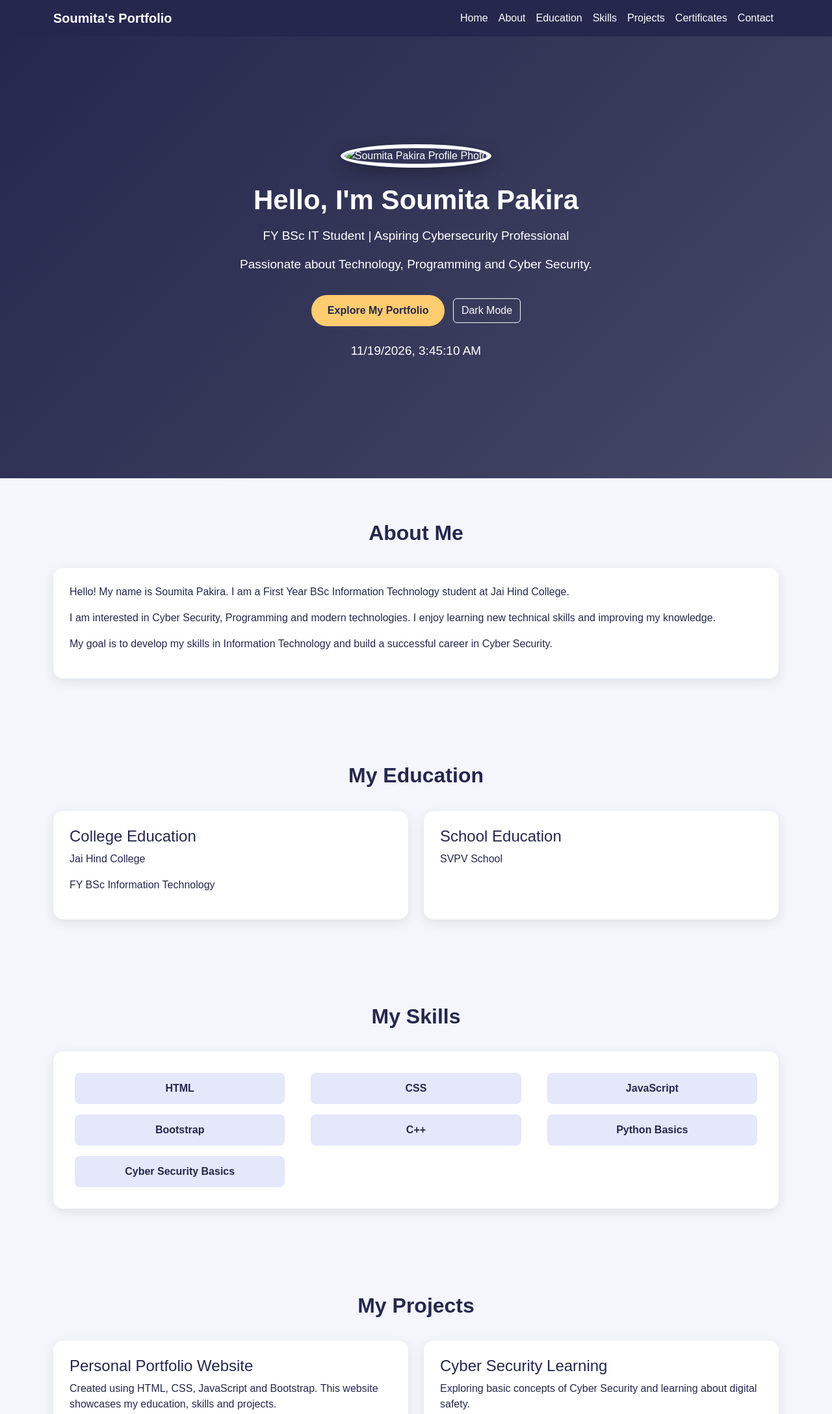
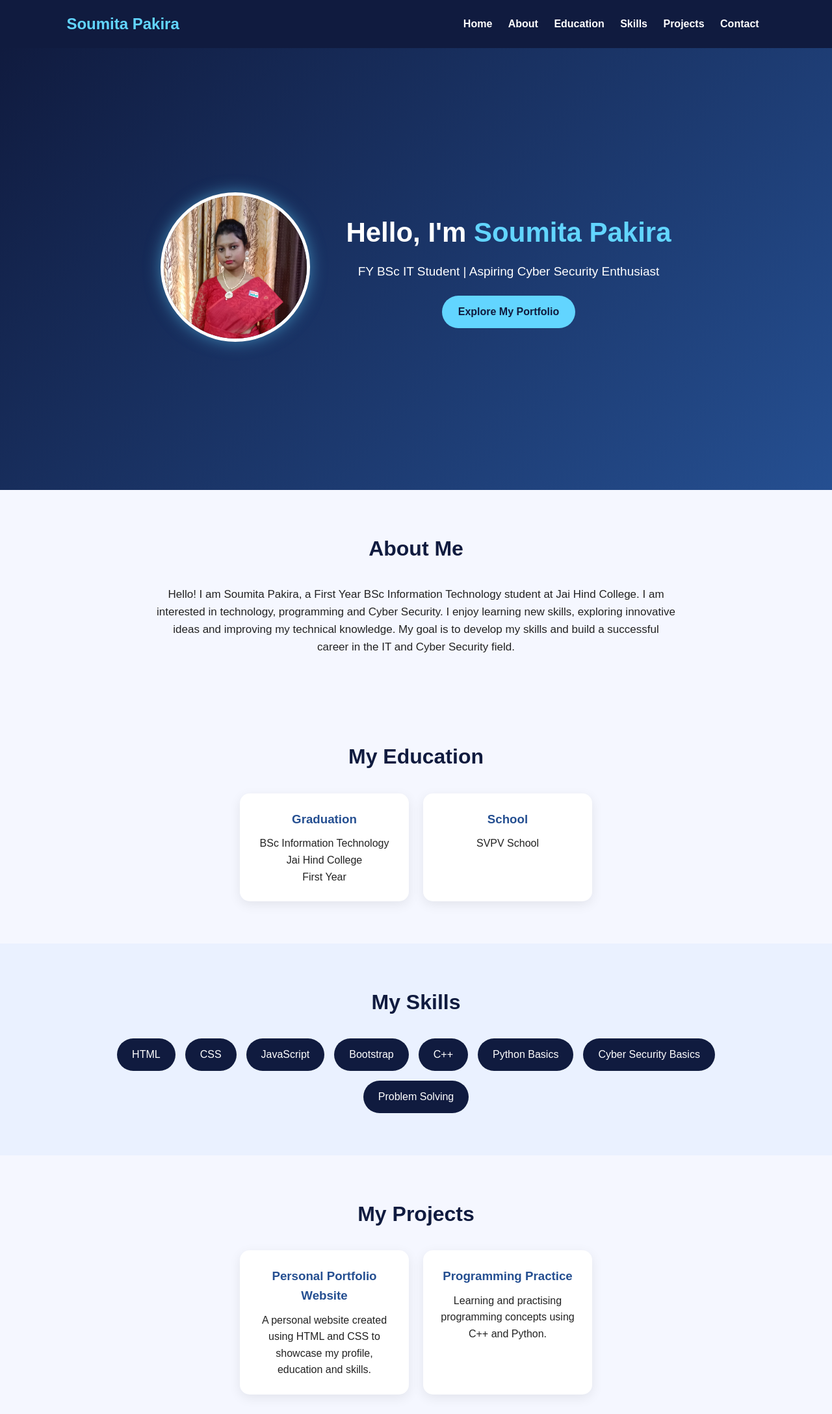
Before and after one commit to soumitapakira783-pixel/my_portfolio-website-, a plain HTML site: page index.html in a window 1280 px wide. Shown: the top 2176 px of the page at 65% size. Drawn offline with nearby package versions, Linux system fonts and the light colour scheme.

Commit message:
Update index.html

```diff
--- a/index.html
+++ b/index.html
@@ -5,9 +5,7 @@
     <meta charset="UTF-8">
     <meta name="viewport" content="width=device-width, initial-scale=1.0">
 
-    <title>Soumita Pakira | Personal Portfolio</title>
-
-    <link href="https://cdn.jsdelivr.net/npm/bootstrap@5.3.3/dist/css/bootstrap.min.css" rel="stylesheet">
+    <title>Soumita Pakira | IT Student Portfolio</title>
 
     <style>
         * {
@@ -19,129 +17,191 @@
 
         body {
             font-family: Arial, sans-serif;
-            background: #f4f6fc;
-            color: #25274d;
+            background: #f5f7ff;
+            color: #222;
+            line-height: 1.6;
         }
 
-        .navbar {
-            background: #25274d;
+        header {
+            background: #101b3f;
+            color: white;
+            padding: 18px 8%;
+            display: flex;
+            justify-content: space-between;
+            align-items: center;
+            flex-wrap: wrap;
         }
 
-        .navbar-brand, .nav-link {
-            color: white !important;
+        header h2 {
+            color: #62d5ff;
         }
 
-        .nav-link:hover {
-            color: #ffcc70 !important;
+        nav a {
+            color: white;
+            text-decoration: none;
+            margin: 8px 10px;
+            font-weight: bold;
         }
 
-        .home {
+        nav a:hover {
+            color: #62d5ff;
+        }
+
+        .hero {
             min-height: 85vh;
+            background: linear-gradient(135deg, #101b3f, #254f91);
+            color: white;
             display: flex;
             align-items: center;
+            justify-content: center;
+            gap: 55px;
+            padding: 60px 8%;
+            flex-wrap: wrap;
             text-align: center;
-            background: linear-gradient(135deg, #25274d, #464866);
-            color: white;
-            padding: 60px 15px;
         }
 
         .profile-img {
-            width: 220px;
-            height: 220px;
+            width: 230px;
+            height: 230px;
             object-fit: cover;
             border-radius: 50%;
-            border: 6px solid white;
-            box-shadow: 0 8px 25px rgba(0,0,0,0.3);
-            margin-bottom: 25px;
+            border: 5px solid white;
+            box-shadow: 0 0 25px rgba(98,213,255,0.5);
         }
 
-        .home h1 {
+        .hero h1 {
             font-size: 42px;
+            margin-bottom: 12px;
+        }
+
+        .hero h1 span {
+            color: #62d5ff;
+        }
+
+        .hero p {
+            font-size: 19px;
+            margin-bottom: 22px;
+        }
+
+        .btn {
+            display: inline-block;
+            background: #62d5ff;
+            color: #101b3f;
+            padding: 12px 25px;
+            border-radius: 25px;
+            text-decoration: none;
             font-weight: bold;
         }
 
-        .home p {
-            font-size: 19px;
-        }
-
-        .btn-custom {
-            background: #ffcc70;
-            color: #25274d;
-            font-weight: bold;
-            border-radius: 25px;
-            padding: 12px 25px;
-            border: none;
-        }
-
-        .btn-custom:hover {
+        .btn:hover {
             background: white;
-            color: #25274d;
         }
 
         section {
-            padding: 65px 0;
-            scroll-margin-top: 65px;
+            padding: 65px 9%;
         }
 
         .section-title {
             text-align: center;
-            font-weight: bold;
-            margin-bottom: 35px;
-            color: #25274d;
+            color: #101b3f;
+            font-size: 32px;
+            margin-bottom: 30px;
         }
 
-        .custom-card {
+        .about, .education, .contact {
+            text-align: center;
+        }
+
+        .about p {
+            max-width: 800px;
+            margin: auto;
+            font-size: 17px;
+        }
+
+        .card-container {
+            display: flex;
+            justify-content: center;
+            flex-wrap: wrap;
+            gap: 22px;
+        }
+
+        .card {
             background: white;
-            border: none;
+            padding: 25px;
+            width: 260px;
             border-radius: 15px;
-            padding: 25px;
-            height: 100%;
-            box-shadow: 0 5px 18px rgba(0,0,0,0.09);
+            box-shadow: 0 5px 18px rgba(0,0,0,0.08);
+            text-align: center;
             transition: 0.3s;
         }
 
-        .custom-card:hover {
-            transform: translateY(-6px);
+        .card:hover {
+            transform: translateY(-7px);
+        }
+
+        .card h3 {
+            color: #254f91;
+            margin-bottom: 10px;
+        }
+
+        .skills {
+            background: #eaf1ff;
+        }
+
+        .skill-list {
+            display: flex;
+            justify-content: center;
+            flex-wrap: wrap;
+            gap: 15px;
         }
 
         .skill {
-            background: #e5e8fa;
-            padding: 12px;
-            border-radius: 8px;
-            margin: 8px;
-            text-align: center;
+            background: #101b3f;
+            color: white;
+            padding: 12px 23px;
+            border-radius: 25px;
+        }
+
+        .contact a {
+            color: #254f91;
+            text-decoration: none;
             font-weight: bold;
         }
 
-        .dark-mode {
-            background: #181824;
+        footer {
+            background: #101b3f;
             color: white;
+            text-align: center;
+            padding: 20px;
         }
 
-        .dark-mode .custom-card {
-            background: #303044;
-            color: white;
+        @media (max-width: 650px) {
+            header {
+                justify-content: center;
+                gap: 12px;
             }
 
-        .dark-mode .section-title {
-            color: #ffcc70;
+            nav {
+                text-align: center;
             }
 
-        footer {
-            background: #25274d;
-            color: white;
-            text-align: center;
-            padding: 25px;
+            nav a {
+                display: inline-block;
+                margin: 5px;
+                font-size: 14px;
             }
 
-        @media(max-width: 600px) {
-            .home h1 {
+            .hero h1 {
                 font-size: 30px;
             }
 
             .profile-img {
-                width: 175px;
-                height: 175px;
+                width: 190px;
+                height: 190px;
+            }
+
+            section {
+                padding: 45px 6%;
             }
         }
     </style>
@@ -149,243 +209,140 @@
 
 <body>
 
-<!-- Navigation -->
-<nav class="navbar navbar-expand-lg navbar-dark sticky-top">
-    <div class="container">
-        <a class="navbar-brand fw-bold" href="#home">Soumita's Portfolio</a>
+    <header>
+        <h2>Soumita Pakira</h2>
 
-        <button class="navbar-toggler" type="button"
-            data-bs-toggle="collapse" data-bs-target="#menu">
-            <span class="navbar-toggler-icon"></span>
-        </button>
+        <nav>
+            <a href="#home">Home</a>
+            <a href="#about">About</a>
+            <a href="#education">Education</a>
+            <a href="#skills">Skills</a>
+            <a href="#projects">Projects</a>
+            <a href="#contact">Contact</a>
+        </nav>
+    </header>
 
-        <div class="collapse navbar-collapse" id="menu">
-            <ul class="navbar-nav ms-auto">
-                <li class="nav-item"><a class="nav-link" href="#home">Home</a></li>
-                <li class="nav-item"><a class="nav-link" href="#about">About</a></li>
-                <li class="nav-item"><a class="nav-link" href="#education">Education</a></li>
-                <li class="nav-item"><a class="nav-link" href="#skills">Skills</a></li>
-                <li class="nav-item"><a class="nav-link" href="#projects">Projects</a></li>
-                <li class="nav-item"><a class="nav-link" href="#certificates">Certificates</a></li>
-                <li class="nav-item"><a class="nav-link" href="#contact">Contact</a></li>
-            </ul>
-        </div>
-    </div>
-</nav>
+    <section class="hero" id="home">
 
-<!-- Home -->
-<section class="home" id="home">
-    <div class="container">
-
-        <img src="soumita.jpg"
+        <div>
+            <img src="profile.jpg"
                  alt="Soumita Pakira Profile Photo"
                  class="profile-img">
+        </div>
 
-        <h1>Hello, I'm Soumita Pakira</h1>
+        <div>
+            <h1>Hello, I'm <span>Soumita Pakira</span></h1>
 
-        <p class="mt-3">
-            FY BSc IT Student | Aspiring Cybersecurity Professional
+            <p>FY BSc IT Student | Aspiring Cyber Security Enthusiast</p>
+
+            <a href="#about" class="btn">Explore My Portfolio</a>
+        </div>
+
+    </section>
+
+    <section class="about" id="about">
+
+        <h2 class="section-title">About Me</h2>
+
+        <p>
+            Hello! I am Soumita Pakira, a First Year BSc Information
+            Technology student at Jai Hind College.
+
+            I am interested in technology, programming and Cyber Security.
+            I enjoy learning new skills, exploring innovative ideas and
+            improving my technical knowledge.
+
+            My goal is to develop my skills and build a successful career
+            in the IT and Cyber Security field.
         </p>
 
+    </section>
+
+    <section class="education" id="education">
+
+        <h2 class="section-title">My Education</h2>
+
+        <div class="card-container">
+
+            <div class="card">
+                <h3>Graduation</h3>
+                <p>BSc Information Technology</p>
+                <p>Jai Hind College</p>
+                <p>First Year</p>
+            </div>
+
+            <div class="card">
+                <h3>School</h3>
+                <p>SVPV School</p>
+            </div>
+
+        </div>
+
+    </section>
+
+    <section class="skills" id="skills">
+
+        <h2 class="section-title">My Skills</h2>
+
+        <div class="skill-list">
+            <span class="skill">HTML</span>
+            <span class="skill">CSS</span>
+            <span class="skill">JavaScript</span>
+            <span class="skill">Bootstrap</span>
+            <span class="skill">C++</span>
+            <span class="skill">Python Basics</span>
+            <span class="skill">Cyber Security Basics</span>
+            <span class="skill">Problem Solving</span>
+        </div>
+
+    </section>
+
+    <section id="projects">
+
+        <h2 class="section-title">My Projects</h2>
+
+        <div class="card-container">
+
+            <div class="card">
+                <h3>Personal Portfolio Website</h3>
                 <p>
-            Passionate about Technology, Programming and Cyber Security.
+                    A personal website created using HTML and CSS
+                    to showcase my profile, education and skills.
+                </p>
+            </div>
+
+            <div class="card">
+                <h3>Programming Practice</h3>
+                <p>
+                    Learning and practising programming concepts
+                    using C++ and Python.
+                </p>
+            </div>
+
+        </div>
+
+    </section>
+
+    <section id="contact" class="contact">
+
+        <h2 class="section-title">Contact Me</h2>
+
+        <p>Thank you for visiting my portfolio!</p>
+
+        <p>
+            GitHub:
+            <a href="https://github.com/soumitapakira783-pixel"
+               target="_blank">
+               Visit My GitHub
+            </a>
         </p>
 
-        <a href="#about" class="btn btn-custom mt-3">Explore My Portfolio</a>
-
-        <button class="btn btn-outline-light mt-3 ms-2"
-                onclick="toggleDarkMode()">
-            Dark Mode
-        </button>
-
-        <p id="datetime" class="mt-4"></p>
-    </div>
     </section>
 
-<!-- About -->
-<section id="about">
-    <div class="container">
-        <h2 class="section-title">About Me</h2>
-
-        <div class="custom-card">
-            <p>
-                Hello! My name is Soumita Pakira.
-                I am a First Year BSc Information Technology
-                student at Jai Hind College.
-            </p>
-
-            <p>
-                I am interested in Cyber Security, Programming
-                and modern technologies. I enjoy learning new
-                technical skills and improving my knowledge.
-            </p>
-
-            <p>
-                My goal is to develop my skills in Information
-                Technology and build a successful career
-                in Cyber Security.
-            </p>
-        </div>
-    </div>
-</section>
-
-<!-- Education -->
-<section id="education">
-    <div class="container">
-        <h2 class="section-title">My Education</h2>
-
-        <div class="row g-4">
-            <div class="col-md-6">
-                <div class="custom-card">
-                    <h4>College Education</h4>
-                    <p>Jai Hind College</p>
-                    <p>FY BSc Information Technology</p>
-                </div>
-            </div>
-
-            <div class="col-md-6">
-                <div class="custom-card">
-                    <h4>School Education</h4>
-                    <p>SVPV School</p>
-                </div>
-            </div>
-        </div>
-    </div>
-</section>
-
-<!-- Skills -->
-<section id="skills">
-    <div class="container">
-        <h2 class="section-title">My Skills</h2>
-
-        <div class="custom-card">
-            <div class="row">
-                <div class="col-6 col-md-4"><div class="skill">HTML</div></div>
-                <div class="col-6 col-md-4"><div class="skill">CSS</div></div>
-                <div class="col-6 col-md-4"><div class="skill">JavaScript</div></div>
-                <div class="col-6 col-md-4"><div class="skill">Bootstrap</div></div>
-                <div class="col-6 col-md-4"><div class="skill">C++</div></div>
-                <div class="col-6 col-md-4"><div class="skill">Python Basics</div></div>
-                <div class="col-6 col-md-4"><div class="skill">Cyber Security Basics</div></div>
-            </div>
-        </div>
-    </div>
-</section>
-
-<!-- Projects -->
-<section id="projects">
-    <div class="container">
-        <h2 class="section-title">My Projects</h2>
-
-        <div class="row g-4">
-            <div class="col-md-6">
-                <div class="custom-card">
-                    <h4>Personal Portfolio Website</h4>
-                    <p>
-                        Created using HTML, CSS, JavaScript
-                        and Bootstrap. This website showcases
-                        my education, skills and projects.
-                    </p>
-                </div>
-            </div>
-
-            <div class="col-md-6">
-                <div class="custom-card">
-                    <h4>Cyber Security Learning</h4>
-                    <p>
-                        Exploring basic concepts of Cyber Security
-                        and learning about digital safety.
-                    </p>
-                </div>
-            </div>
-        </div>
-    </div>
-</section>
-
-<!-- Certificates -->
-<section id="certificates">
-    <div class="container">
-        <h2 class="section-title">My Certificates</h2>
-
-        <div class="row g-4">
-            <div class="col-md-6">
-                <div class="custom-card">
-                    <h4>AI Fluency</h4>
-                    <p>AI Fluency course certificate.</p>
-                </div>
-            </div>
-
-            <div class="col-md-6">
-                <div class="custom-card">
-                    <h4>Cyber Security</h4>
-                    <p>Cyber Security learning certificate.</p>
-                </div>
-            </div>
-        </div>
-    </div>
-</section>
-
-<!-- Contact -->
-<section id="contact">
-    <div class="container">
-        <h2 class="section-title">Contact Me</h2>
-
-        <div class="custom-card">
-            <form onsubmit="sendMessage(event)">
-
-                <input type="text" id="name"
-                    class="form-control mb-3"
-                    placeholder="Your Name" required>
-
-                <input type="email" id="email"
-                    class="form-control mb-3"
-                    placeholder="Your Email" required>
-
-                <textarea id="message"
-                    class="form-control mb-3"
-                    rows="5"
-                    placeholder="Your Message" required></textarea>
-
-                <button type="submit" class="btn btn-custom">
-                    Send Message
-                </button>
-
-            </form>
-        </div>
-    </div>
-</section>
-
-<!-- Footer -->
     <footer>
-    <p>© 2026 Soumita Pakira</p>
-    <p>Personal Portfolio | Aspiring Cybersecurity Professional</p>
+        <p>© 2026 Soumita Pakira | Personal Portfolio</p>
+        <p>Designed with HTML and CSS</p>
     </footer>
-
-<script>
-    function toggleDarkMode() {
-        document.body.classList.toggle("dark-mode");
-    }
-
-    function showDateTime() {
-        document.getElementById("datetime").innerHTML =
-            new Date().toLocaleString();
-    }
-
-    showDateTime();
-    setInterval(showDateTime, 1000);
-
-    function sendMessage(event) {
-        event.preventDefault();
-
-        let name = document.getElementById("name").value;
-
-        alert("Thank you, " + name + "! Your message has been entered.");
-
-        event.target.reset();
-    }
-</script>
-
-<script src="https://cdn.jsdelivr.net/npm/bootstrap@5.3.3/dist/js/bootstrap.bundle.min.js"></script>
 
 </body>
 </html>
```
Lines whose indentation alone changed are shown as unchanged.
